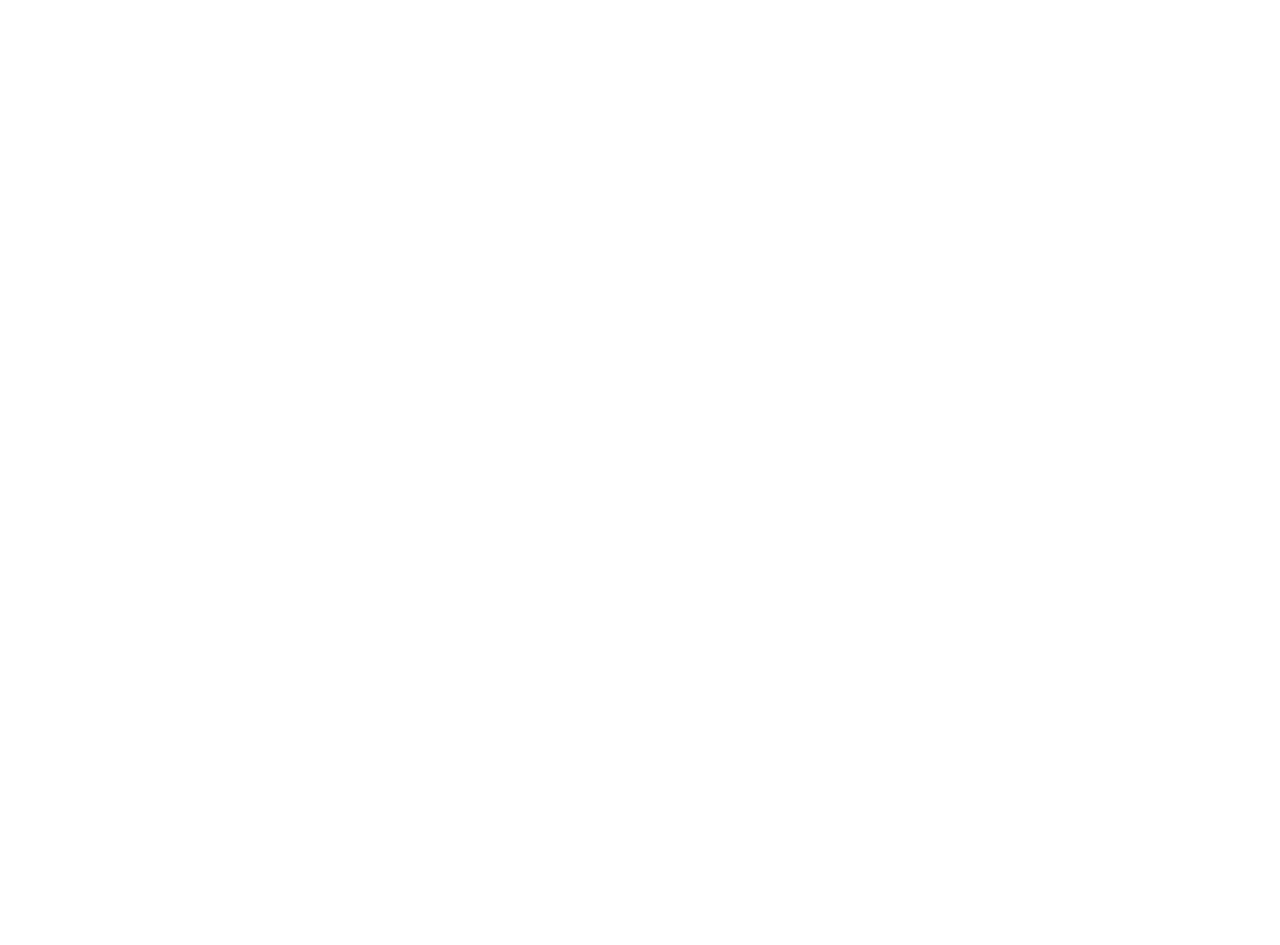
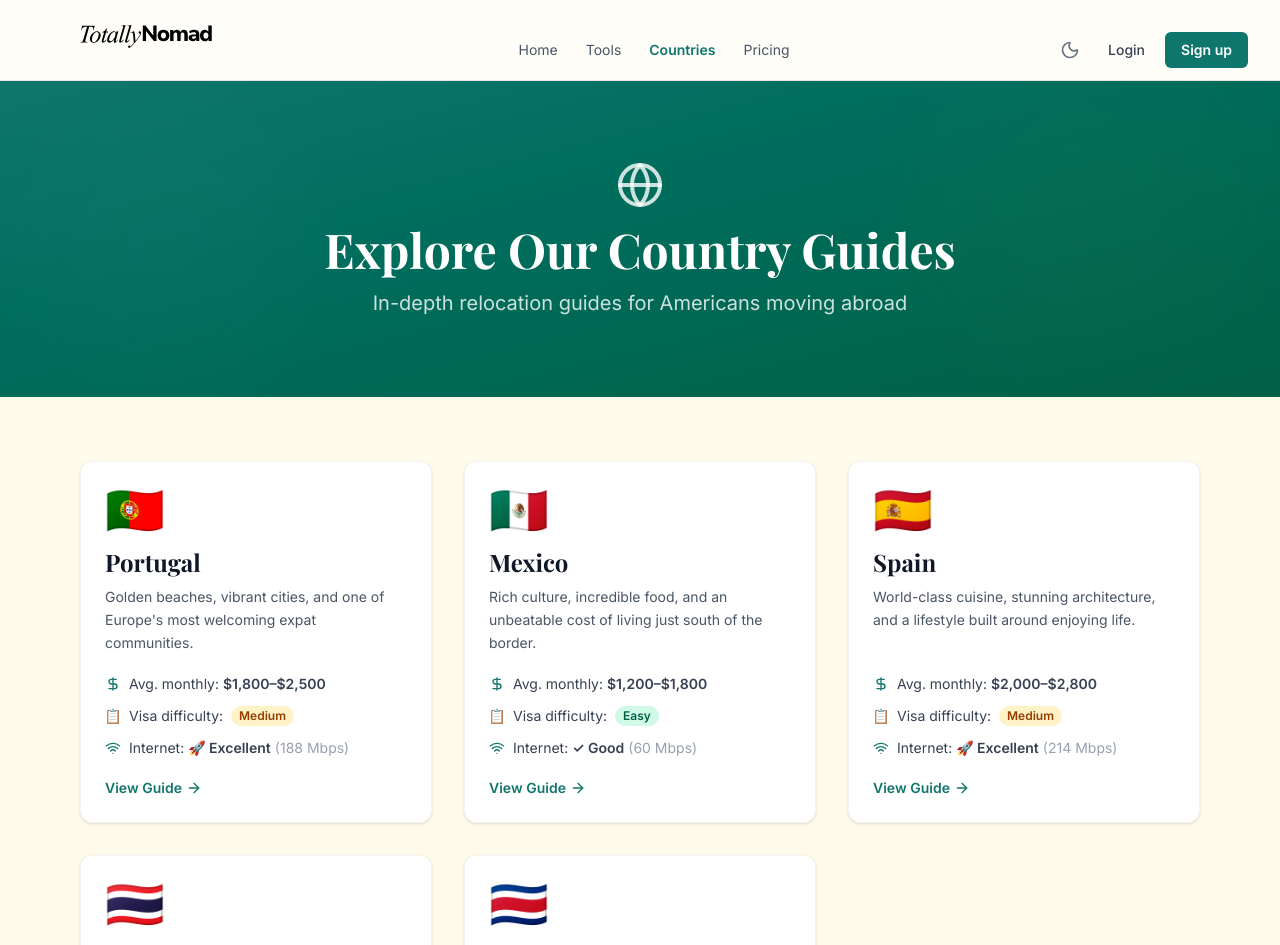
Before and after one commit to ojbrooklyn/totallynomad, a React (Vite) app: page /countries in a window 1280 px wide. Before the commit this address had no page. Shown: the top 945 px of the page. Before the commit the page ends 800 px from the top, so only its background shows below. Built offline with nearby package versions, Linux system fonts and the light colour scheme; a web font is replaced by a local one.

Commit message:
feat: countries listing page with routing

```diff
--- a/src/App.tsx
+++ b/src/App.tsx
@@ -7,6 +7,7 @@
 // Lazy-loaded page components
 const HomePage = React.lazy(() => import('./pages/HomePage'))
 const ToolsPage = React.lazy(() => import('./pages/ToolsPage'))
+const CountriesPage = React.lazy(() => import('./pages/CountriesPage'))
 const CountryPage = React.lazy(() => import('./pages/CountryPage'))
 const PricingPage = React.lazy(() => import('./pages/PricingPage'))
 const LoginPage = React.lazy(() => import('./pages/LoginPage'))
@@ -30,6 +31,7 @@
               <Route element={<Layout />}>
                 <Route index element={<HomePage />} />
                 <Route path="tools" element={<ToolsPage />} />
+                <Route path="countries" element={<CountriesPage />} />
                 <Route path="countries/:slug" element={<CountryPage />} />
                 <Route path="pricing" element={<PricingPage />} />
                 <Route path="login" element={<LoginPage />} />
--- /dev/null
+++ b/src/pages/CountriesPage.tsx
@@ -0,0 +1,133 @@
+import { Link } from 'react-router-dom'
+import { Globe, Wifi, DollarSign, ArrowRight } from 'lucide-react'
+import { countries } from '../lib/data/countries'
+
+const descriptions: Record<string, string> = {
+  portugal: 'Golden beaches, vibrant cities, and one of Europe\'s most welcoming expat communities.',
+  mexico: 'Rich culture, incredible food, and an unbeatable cost of living just south of the border.',
+  spain: 'World-class cuisine, stunning architecture, and a lifestyle built around enjoying life.',
+  thailand: 'Tropical paradise with legendary street food, low costs, and a thriving digital nomad scene.',
+  'costa-rica': 'Lush rainforests, pura vida lifestyle, and a stable democracy with excellent healthcare.',
+}
+
+const monthlyCosts: Record<string, string> = {
+  portugal: '$1,800–$2,500',
+  mexico: '$1,200–$1,800',
+  spain: '$2,000–$2,800',
+  thailand: '$1,000–$1,600',
+  'costa-rica': '$1,600–$2,200',
+}
+
+function getDifficulty(slug: string): { label: string; color: string; darkColor: string } {
+  const country = countries.find(c => c.slug === slug)
+  if (!country) return { label: 'Medium', color: 'bg-amber-100 text-amber-800', darkColor: 'dark:bg-amber-900/40 dark:text-amber-300' }
+  const first = country.visaTypes[0]?.difficulty ?? 'Medium'
+  switch (first) {
+    case 'Easy':
+      return { label: 'Easy', color: 'bg-emerald-100 text-emerald-800', darkColor: 'dark:bg-emerald-900/40 dark:text-emerald-300' }
+    case 'Hard':
+      return { label: 'Hard', color: 'bg-red-100 text-red-800', darkColor: 'dark:bg-red-900/40 dark:text-red-300' }
+    default:
+      return { label: 'Medium', color: 'bg-amber-100 text-amber-800', darkColor: 'dark:bg-amber-900/40 dark:text-amber-300' }
+  }
+}
+
+function getInternetLabel(speed: number): string {
+  if (speed >= 150) return '🚀 Excellent'
+  if (speed >= 100) return '⚡ Fast'
+  if (speed >= 50) return '✓ Good'
+  return '~ Moderate'
+}
+
+export default function CountriesPage() {
+  return (
+    <div className="min-h-screen bg-[#FFFBEB] dark:bg-[#0C1222]">
+      {/* Hero */}
+      <section className="relative overflow-hidden bg-gradient-to-br from-[#0F766E] to-emerald-800 py-20 px-4 text-center">
+        <div className="absolute inset-0 opacity-10">
+          <div className="absolute top-10 left-10 w-64 h-64 rounded-full bg-white/20 blur-3xl" />
+          <div className="absolute bottom-10 right-10 w-80 h-80 rounded-full bg-amber-300/20 blur-3xl" />
+        </div>
+        <div className="relative max-w-3xl mx-auto">
+          <Globe className="w-12 h-12 text-white/80 mx-auto mb-4" />
+          <h1 className="font-serif text-4xl md:text-5xl font-bold text-white mb-4">
+            Explore Our Country Guides
+          </h1>
+          <p className="text-lg md:text-xl text-white/80 max-w-2xl mx-auto">
+            In-depth relocation guides for Americans moving abroad
+          </p>
+        </div>
+      </section>
+
+      {/* Country Grid */}
+      <section className="max-w-6xl mx-auto px-4 py-16">
+        <div className="grid grid-cols-1 md:grid-cols-2 lg:grid-cols-3 gap-8">
+          {countries.map((country) => {
+            const difficulty = getDifficulty(country.slug)
+            return (
+              <Link
+                key={country.slug}
+                to={`/countries/${country.slug}`}
+                className="group bg-white dark:bg-white/5 rounded-xl shadow-sm hover:shadow-lg border border-gray-100 dark:border-white/10 transition-all duration-200 hover:-translate-y-1 overflow-hidden flex flex-col"
+              >
+                {/* Card Content */}
+                <div className="p-6 flex flex-col flex-1">
+                  {/* Flag & Name */}
+                  <div className="text-5xl mb-3">{country.flag}</div>
+                  <h2 className="font-serif text-2xl font-bold text-gray-900 dark:text-white mb-2">
+                    {country.name}
+                  </h2>
+                  <p className="text-gray-600 dark:text-gray-400 text-sm mb-5 leading-relaxed">
+                    {descriptions[country.slug]}
+                  </p>
+
+                  {/* Stats */}
+                  <div className="space-y-3 mb-5 mt-auto">
+                    <div className="flex items-center gap-2 text-sm">
+                      <DollarSign className="w-4 h-4 text-[#0F766E] dark:text-teal-400 shrink-0" />
+                      <span className="text-gray-700 dark:text-gray-300">
+                        Avg. monthly: <span className="font-semibold">{monthlyCosts[country.slug]}</span>
+                      </span>
+                    </div>
+                    <div className="flex items-center gap-2 text-sm">
+                      <span className="shrink-0 w-4 h-4 flex items-center justify-center">📋</span>
+                      <span className="text-gray-700 dark:text-gray-300">Visa difficulty:</span>
+                      <span className={`text-xs font-semibold px-2 py-0.5 rounded-full ${difficulty.color} ${difficulty.darkColor}`}>
+                        {difficulty.label}
+                      </span>
+                    </div>
+                    <div className="flex items-center gap-2 text-sm">
+                      <Wifi className="w-4 h-4 text-[#0F766E] dark:text-teal-400 shrink-0" />
+                      <span className="text-gray-700 dark:text-gray-300">
+                        Internet: <span className="font-semibold">{getInternetLabel(country.internetSpeed)}</span>
+                        <span className="text-gray-400 dark:text-gray-500 ml-1">({country.internetSpeed} Mbps)</span>
+                      </span>
+                    </div>
+                  </div>
+
+                  {/* CTA */}
+                  <div className="flex items-center gap-1 text-[#0F766E] dark:text-teal-400 font-semibold text-sm group-hover:gap-2 transition-all duration-200">
+                    View Guide <ArrowRight className="w-4 h-4" />
+                  </div>
+                </div>
+              </Link>
+            )
+          })}
+        </div>
+      </section>
+
+      {/* Coming Soon */}
+      <section className="max-w-4xl mx-auto px-4 pb-20">
+        <div className="text-center bg-gradient-to-r from-amber-50 to-orange-50 dark:from-amber-900/20 dark:to-orange-900/20 border border-amber-200/60 dark:border-amber-700/30 rounded-xl py-10 px-6">
+          <p className="text-2xl mb-2">🌍</p>
+          <h3 className="font-serif text-xl font-bold text-gray-900 dark:text-white mb-2">
+            More countries coming soon
+          </h3>
+          <p className="text-gray-600 dark:text-gray-400 text-sm">
+            Germany, Colombia, Indonesia, and more — we're working on it.
+          </p>
+        </div>
+      </section>
+    </div>
+  )
+}
```
